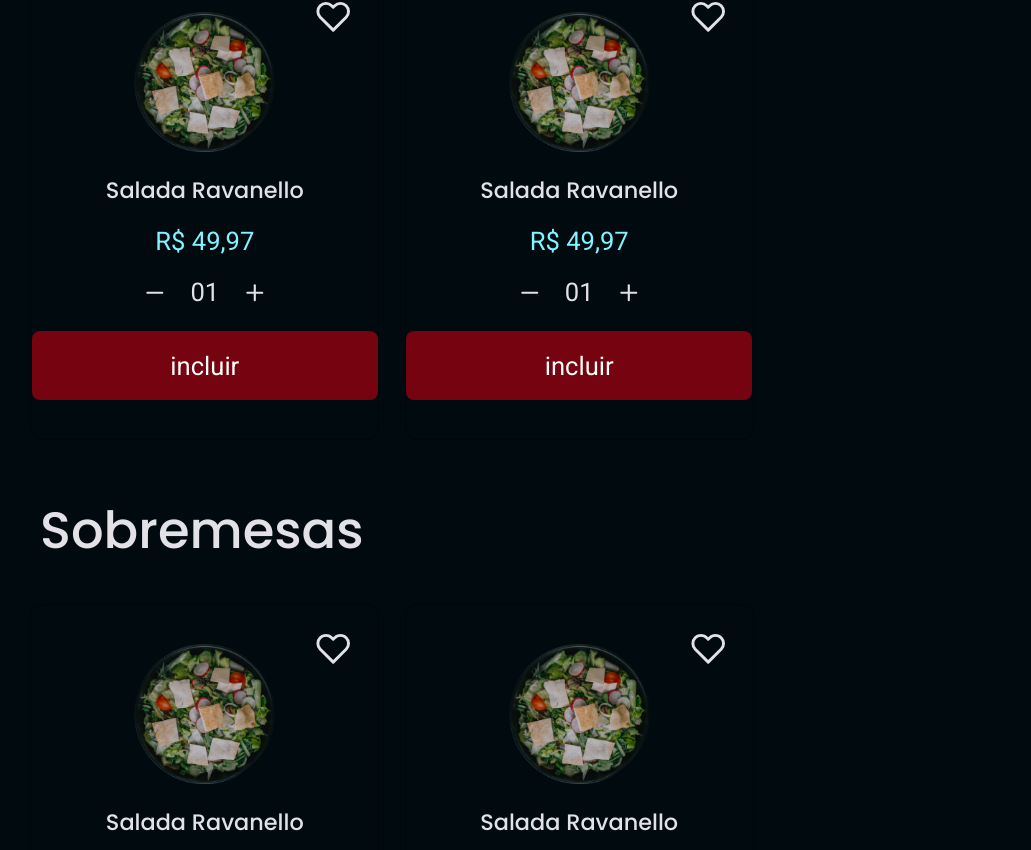
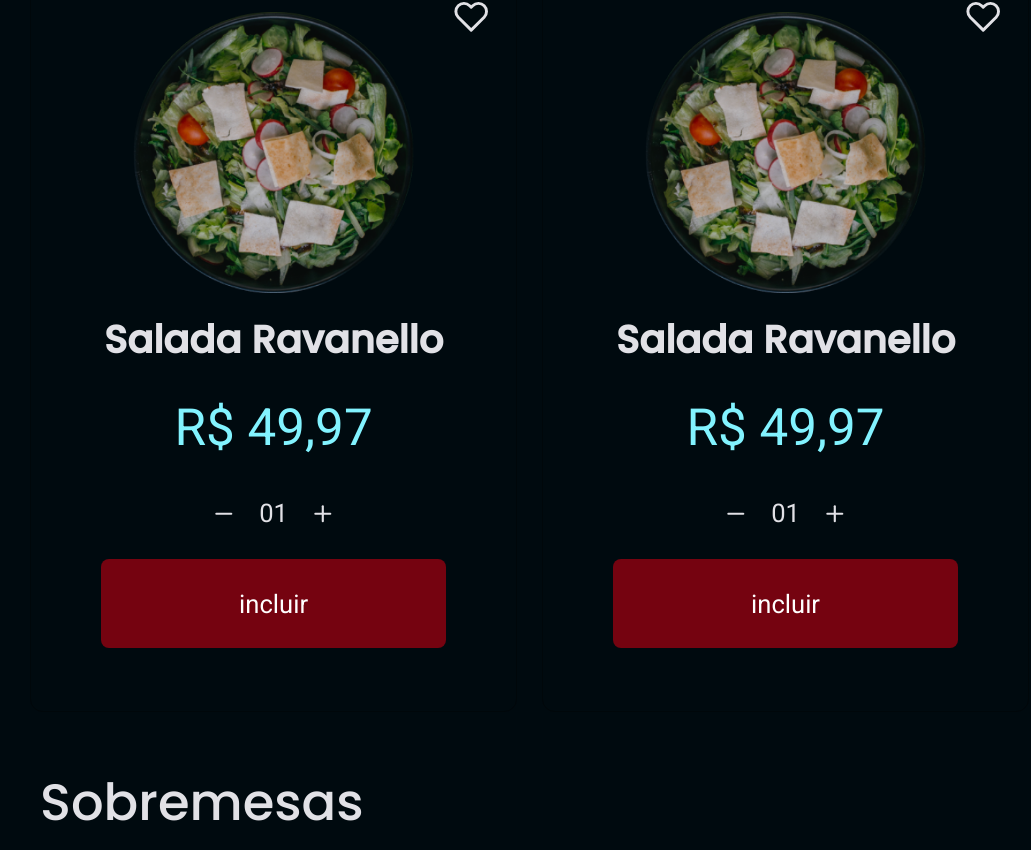
Before and after one commit to Brenobn/Front-FoodExplorer, a React (Vite) app: page / in a window 1280 px wide. Shown: the part 890-1740 px from the top of the page, without its empty margins (8-1039 px from the left). Built offline with nearby package versions, Linux system fonts and the light colour scheme.

Commit message:
Using media queries to make the Dishes component responsive

```diff
--- a/src/components/Dishes/styles.js
+++ b/src/components/Dishes/styles.js
@@ -29,6 +29,16 @@ export const DishesCard = styled.div`
     height: 8.8rem;
     justify-content: center;
     align-items: center;
+
+    @media (min-width: 768px) {
+      width: 17.6rem;
+      height: 17.6rem;
+    }
+  }
+
+  @media (min-width: 768px) {
+    width: 30.4rem;
+    height: 46.2rem;
   }
 `;
 
@@ -41,6 +51,12 @@ export const DishesParagraph = styled.p`
   font-style: normal;
   font-weight: 500;
   line-height: 2.4rem;
+
+  @media (min-width: 768px) {
+    font-size: 2.4rem;
+    font-weight: 700;
+    line-height: 3.4rem;
+  }
 `;
 
 export const DishesPrice = styled.span`
@@ -52,4 +68,9 @@ export const DishesPrice = styled.span`
   font-style: normal;
   font-weight: 400;
   line-height: 1.6rem;
+
+  @media (min-width: 768px) {
+    font-size: 3.2rem;
+    line-height: 5.2rem;
+  }
 `;
```
